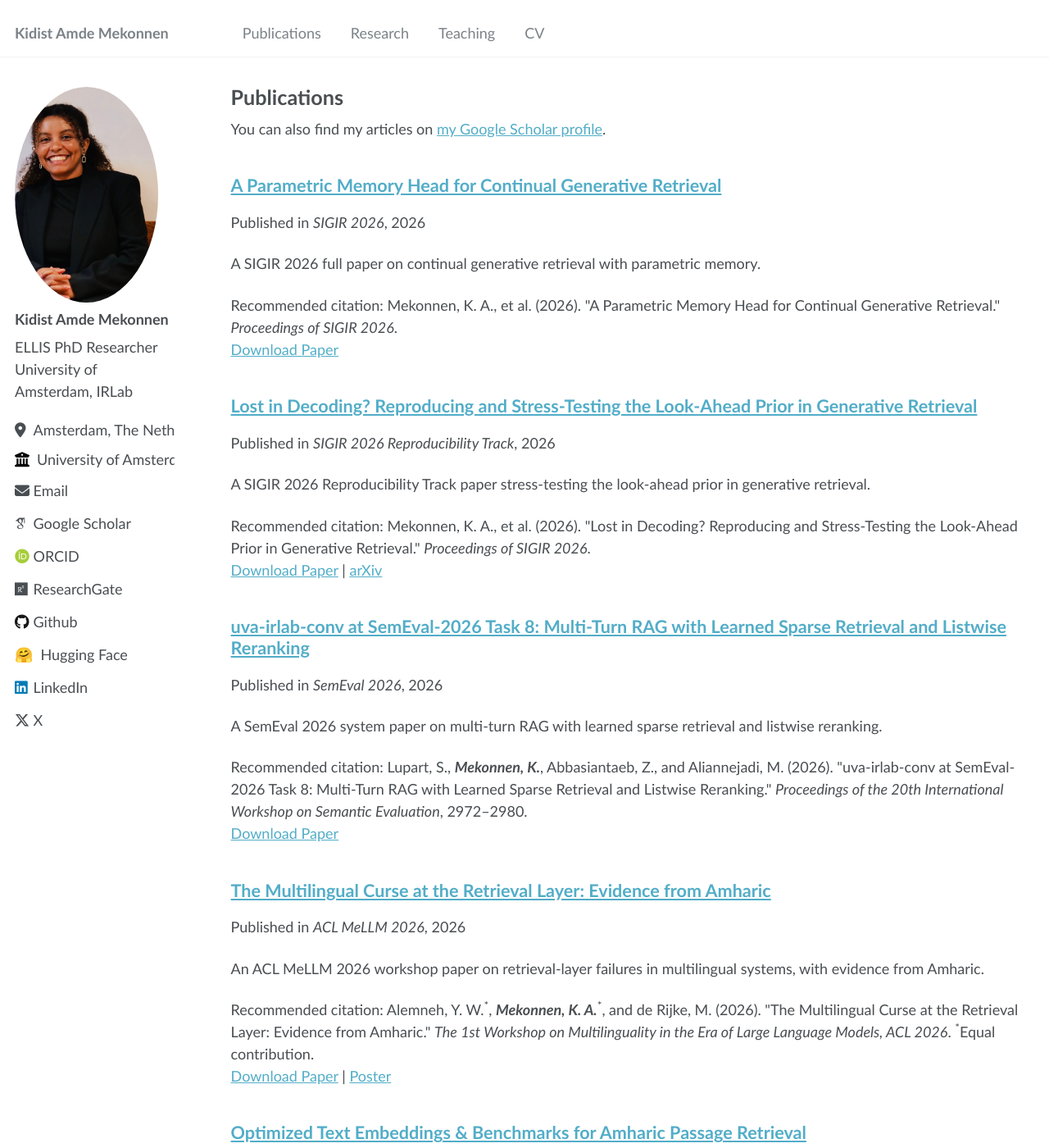
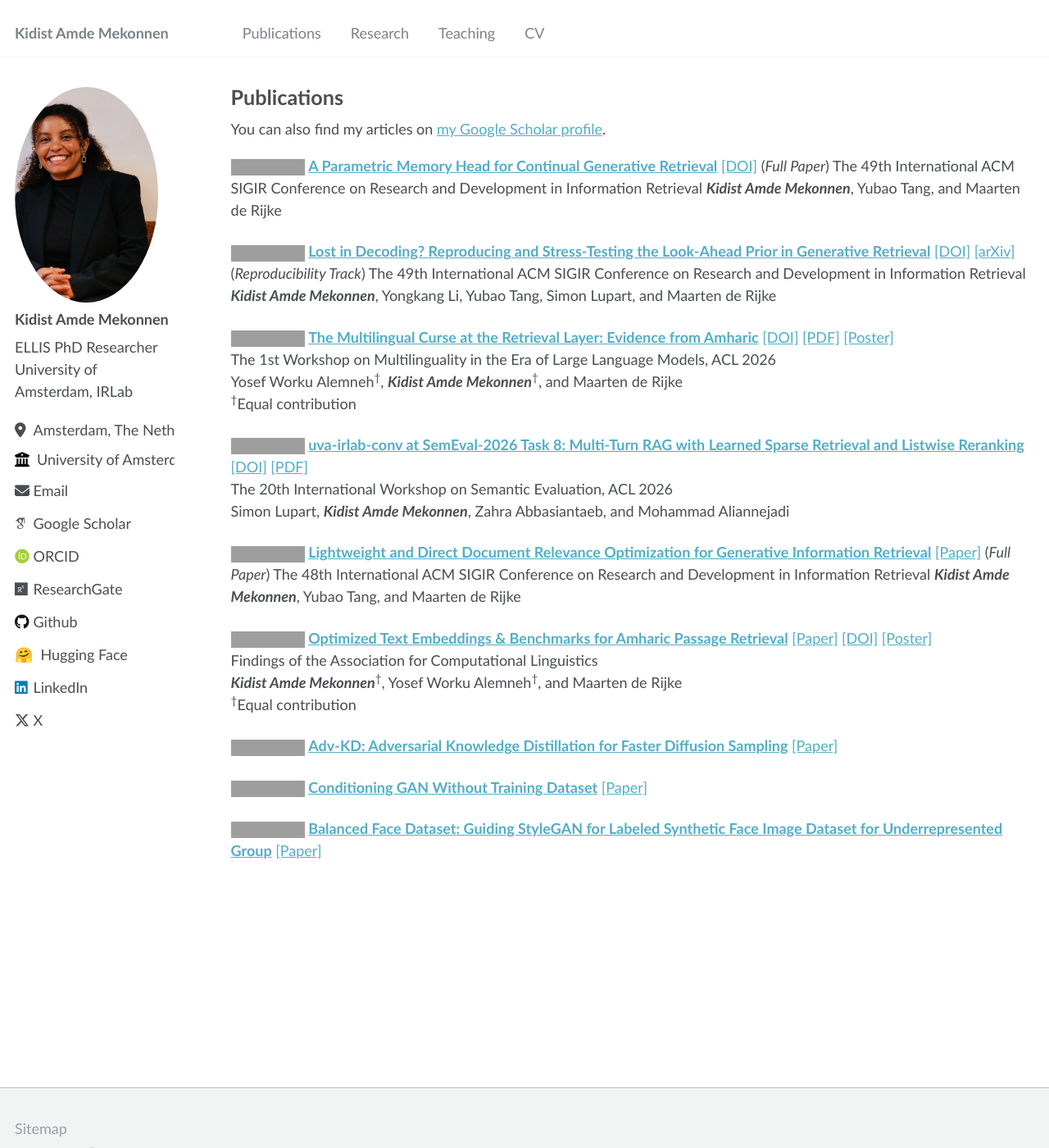
Before and after one commit to kidist-amde/kidist-amde.github.io, a Jekyll site: the page built from _pages/publications.md, in a window 1280 px wide and 1400 px high. Shown: the whole window at 82% size. Built offline with Jekyll 4.4.1, drawn with Linux system fonts in a browser that asks for light colours; some web fonts are replaced; some of the changed text lies outside the part shown; grey boxes are pictures that could not be loaded.

Commit message:
Simplify homepage content

```diff
--- a/_pages/publications.md
+++ b/_pages/publications.md
@@ -9,8 +9,43 @@ author_profile: true
   <div class="wordwrap">You can also find my articles on <a href="{{site.author.googlescholar}}">my Google Scholar profile</a>.</div>
 {% endif %}
 
-{% include base_path %}
+[![SIGIR 2026](https://img.shields.io/badge/SIGIR-2026-blue?style=flat-square)](https://doi.org/10.1145/3805712.3809725)
+[**A Parametric Memory Head for Continual Generative Retrieval**](/publication/2026-07-13-parametric-memory-head) [[DOI]](https://doi.org/10.1145/3805712.3809725) (*Full Paper*)
+The 49th International ACM SIGIR Conference on Research and Development in Information Retrieval
+***Kidist Amde Mekonnen***, Yubao Tang, and Maarten de Rijke
 
-{% for post in site.publications reversed %}
-  {% include archive-single.html %}
-{% endfor %}
+[![SIGIR 2026](https://img.shields.io/badge/SIGIR-2026-blue?style=flat-square)](https://doi.org/10.1145/3805712.3808567)
+[**Lost in Decoding? Reproducing and Stress-Testing the Look-Ahead Prior in Generative Retrieval**](/publication/2026-07-13-look-ahead-prior) [[DOI]](https://doi.org/10.1145/3805712.3808567) [[arXiv]](https://arxiv.org/abs/2604.23396) (*Reproducibility Track*)
+The 49th International ACM SIGIR Conference on Research and Development in Information Retrieval
+***Kidist Amde Mekonnen***, Yongkang Li, Yubao Tang, Simon Lupart, and Maarten de Rijke
+
+[![ACL MeLLM 2026](https://img.shields.io/badge/ACL%20MeLLM-2026-purple?style=flat-square)](https://aclanthology.org/2026.mellm-1.19/)
+[**The Multilingual Curse at the Retrieval Layer: Evidence from Amharic**](/publication/2026-05-31-multilingual-curse-retrieval-layer) [[DOI]](https://aclanthology.org/2026.mellm-1.19/) [[PDF]](https://aclanthology.org/2026.mellm-1.19.pdf) [[Poster]](/files/teaching/Amharic_Neural_IR_Poster.pdf)
+The 1st Workshop on Multilinguality in the Era of Large Language Models, ACL 2026
+Yosef Worku Alemneh<sup>†</sup>, ***Kidist Amde Mekonnen***<sup>†</sup>, and Maarten de Rijke
+<sup>†</sup>Equal contribution
+
+[![ACL SemEval 2026](https://img.shields.io/badge/ACL%20SemEval-2026-orange?style=flat-square)](https://aclanthology.org/2026.semeval-1.373/)
+[**uva-irlab-conv at SemEval-2026 Task 8: Multi-Turn RAG with Learned Sparse Retrieval and Listwise Reranking**](/publication/2026-07-01-semeval-multi-turn-rag) [[DOI]](https://aclanthology.org/2026.semeval-1.373/) [[PDF]](https://aclanthology.org/2026.semeval-1.373.pdf)
+The 20th International Workshop on Semantic Evaluation, ACL 2026
+Simon Lupart, **_Kidist Amde Mekonnen_**, Zahra Abbasiantaeb, and Mohammad Aliannejadi
+
+[![SIGIR 2025](https://img.shields.io/badge/SIGIR-2025-blue?style=flat-square)](https://dl.acm.org/doi/10.1145/3726302.3730023)
+[**Lightweight and Direct Document Relevance Optimization for Generative Information Retrieval**](/publication/2025-07-13-direct-document-relevance-optimization) [[Paper]](https://dl.acm.org/doi/10.1145/3726302.3730023) (*Full Paper*)
+The 48th International ACM SIGIR Conference on Research and Development in Information Retrieval
+***Kidist Amde Mekonnen***, Yubao Tang, and Maarten de Rijke
+
+[![ACL Findings 2025](https://img.shields.io/badge/ACL%20Findings-2025-red?style=flat-square)](https://aclanthology.org/2025.findings-acl.543/)
+[**Optimized Text Embeddings & Benchmarks for Amharic Passage Retrieval**](/publication/2025-07-27-amharic-passage-retrieval) [[Paper]](https://aclanthology.org/2025.findings-acl.543/) [[DOI]](https://doi.org/10.18653/v1/2025.findings-acl.543) [[Poster]](/files/teaching/Amharic_Passage_Retrieval_posters.pdf)
+Findings of the Association for Computational Linguistics
+***Kidist Amde Mekonnen***<sup>†</sup>, Yosef Worku Alemneh<sup>†</sup>, and Maarten de Rijke
+<sup>†</sup>Equal contribution
+
+[![arXiv 2024](https://img.shields.io/badge/arXiv-2024-b31b1b?style=flat-square)](https://arxiv.org/abs/2405.20675)
+[**Adv-KD: Adversarial Knowledge Distillation for Faster Diffusion Sampling**](/publication/2024-05-31-adv-kd) [[Paper]](https://arxiv.org/abs/2405.20675)
+
+[![arXiv 2024](https://img.shields.io/badge/arXiv-2024-b31b1b?style=flat-square)](https://arxiv.org/abs/2405.20687)
+[**Conditioning GAN Without Training Dataset**](/publication/2024-05-31-conditioning-gan) [[Paper]](https://arxiv.org/abs/2405.20687)
+
+[![arXiv 2023](https://img.shields.io/badge/arXiv-2023-b31b1b?style=flat-square)](https://arxiv.org/abs/2308.03495)
+[**Balanced Face Dataset: Guiding StyleGAN for Labeled Synthetic Face Image Dataset for Underrepresented Group**](/publication/2023-08-07-balanced-face-dataset) [[Paper]](https://arxiv.org/abs/2308.03495)
```
Also changed, not shown: _pages/teaching.html (+8 -5 lines).
